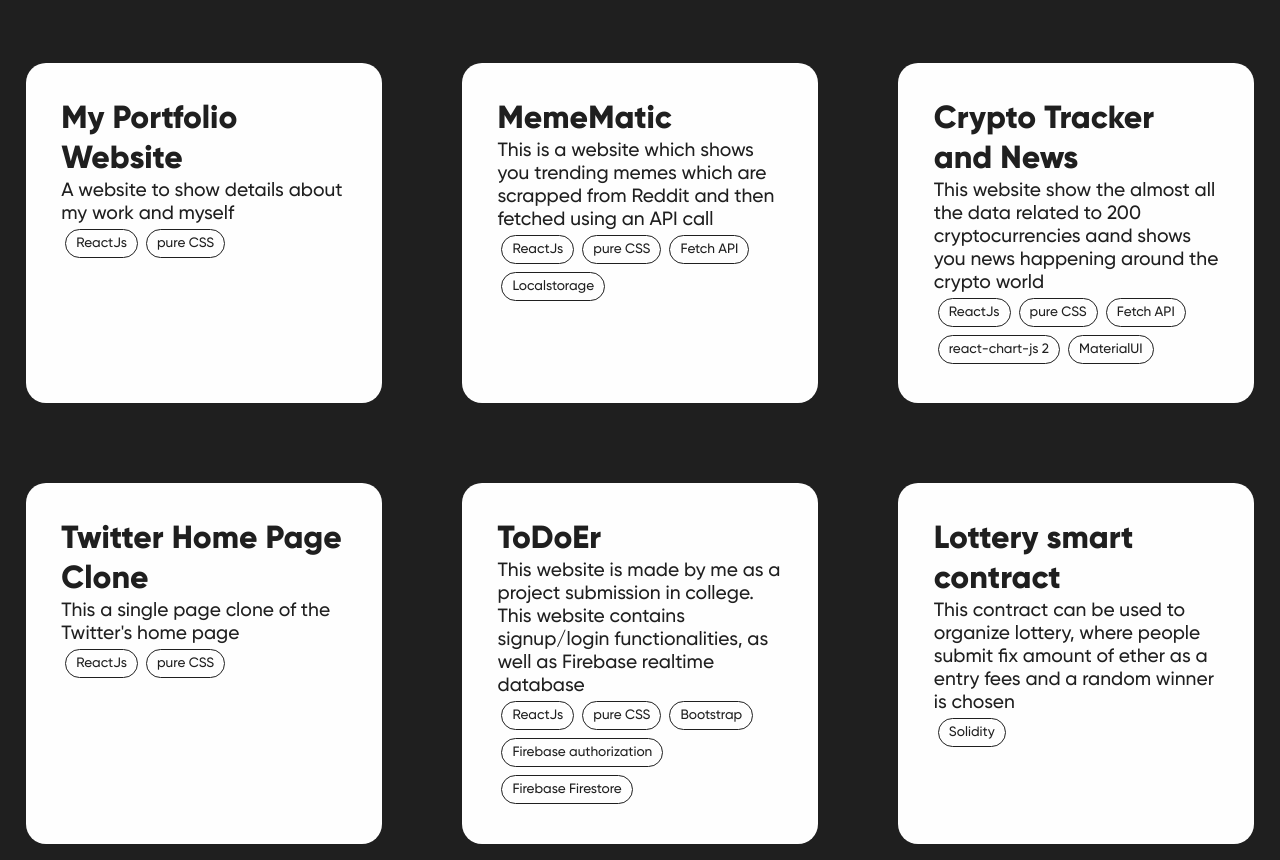
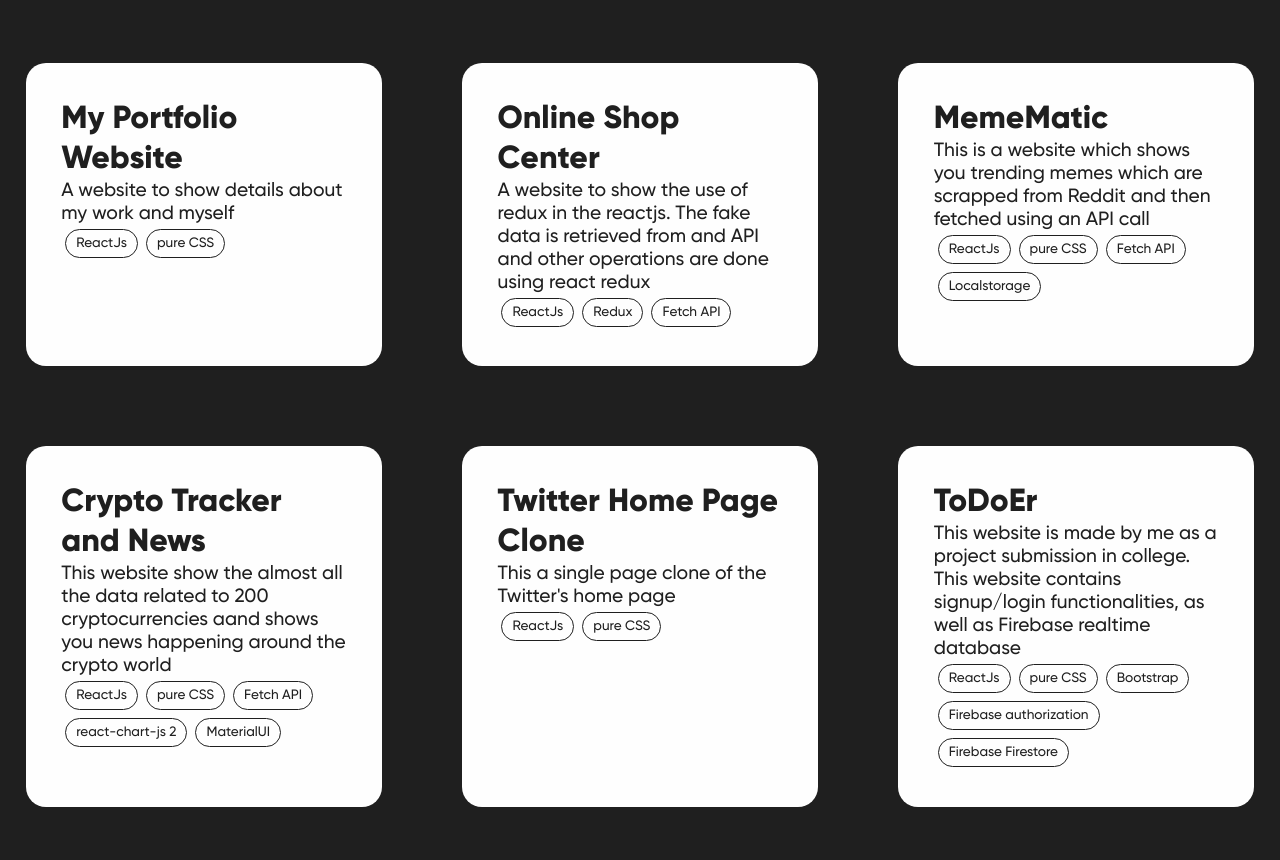
Before and after one commit to yashnirmal/MyPortfolio, a React (Create React App) app: page / in a window 1280 px wide. Shown: the part 1758-2618 px from the top of the page. Built offline with nearby package versions, Linux system fonts and the light colour scheme.

Commit message:
added new project

```diff
--- a/src/components/Third.js
+++ b/src/components/Third.js
@@ -7,6 +7,7 @@ export default function Third() {
 
   const projectDetails = [
     ["My Portfolio Website","A website to show details about my work and myself","https://yash-nirmal.netlify.app/",["ReactJs","pure CSS"]],
+    ["Online Shop Center","A website to show the use of redux in the reactjs. The fake data is retrieved from and API and other operations are done using react redux","https://shop-center.netlify.app/",["ReactJs","Redux","Fetch API"]],
     ["MemeMatic","This is a website which shows you trending memes which are scrapped from Reddit and then fetched using an API call","https://meme-matic.netlify.app/",["ReactJs","pure CSS","Fetch API","Localstorage"]],
     ["Crypto Tracker and News","This website show the almost all the data related to 200 cryptocurrencies aand shows you news happening around the crypto world","https://crypto-news-and-tracker.netlify.app/",["ReactJs","pure CSS","Fetch API","react-chart-js 2","MaterialUI"]],
     ["Twitter Home Page Clone","This a single page clone of the Twitter's home page ","https://tweeter-home-clone.netlify.app/",["ReactJs","pure CSS"]],
```
